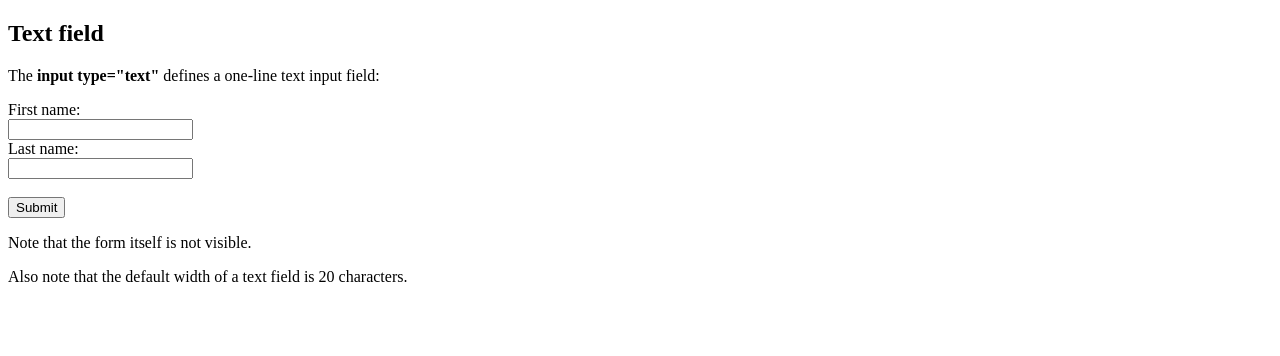
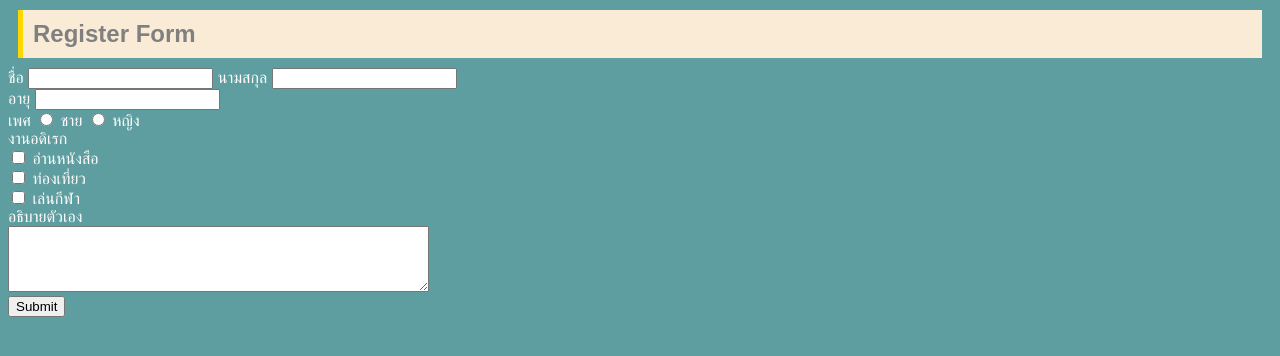
Before and after one commit to pasuthorn-b/241-820-2568, a plain HTML site: page test.html in a window 1280 px wide. Drawn offline with Linux system fonts and the light colour scheme; a web font is replaced by a local one.

Commit message:
Add files via upload

```diff
--- a/test.html
+++ b/test.html
@@ -1,20 +1,58 @@
 <!DOCTYPE html>
-<html>
+<html lang="en">
+<head>
+  <!--ส่วนนี้ไม่แสดงออกไปหน้าจอ ของ Browser-->
+  <meta charset="UTF-8">
+  <meta name="viewport" content="width=device-width, initial-scale=1.0">
+  <title>Document</title>
+  <style>
+    /* 1.แต่งใคร ? (id class DOM) 2.แต่งอะไร ? */
+    body{
+      background-color: cadetblue;
+    }
+    #register {
+      font-size: 24px;
+      color: gray;
+      font-weight: 800;
+      padding-top: 10px;
+      padding-bottom: 10px;
+      margin-top: 10px;
+      margin-bottom: 10px;
+      background-color: antiquewhite;
+      padding-left: 10px;
+      margin-left: 10px;
+      margin-right: 10px;
+      border-left: 5px solid gold;
+    }
+
+    @font-face {
+      font-family: 'Kanit';
+      src: url('./Kanit/Kanit-Regular.ttf') format('truetype');
+    }
+    body{
+      font-family: 'Kanit', sans-serif;
+      color: white;
+    }
+  </style>
+</head>
 <body>
+  <!-- ส่วนที่แสดงออกไปหน้า Browser -->
 
-<h2>Text field</h2>
-<p>The <strong>input type="text"</strong> defines a one-line text input field:</p>
+  <!-- form -->
+   <div id="register">Register Form</div>
+   ชื่อ <input class="form" type="text">
+   นามสกุล <input class="form" type="text"> <br>
+   อายุ <input class="form" type="number"> <br>
+   เพศ <input  type="radio" name="gender" value="male"> ชาย
+        <input  type="radio" name="gender" value="female"> หญิง <br>
 
-<form action="/action_page.php">
-  <label for="fname">First name:</label><br>
-  <input type="text" id="fname" name="fname"><br>
-  <label for="lname">Last name:</label><br>
-  <input type="text" id="lname" name="lname"><br><br>
-  <input type="submit" value="Submit">
-</form>
+   งานอดิเรก <br>
+    <input type="checkbox" name="hobby" value="reading"> อ่านหนังสือ <br>
+    <input type="checkbox" name="hobby" value="traveling"> ท่องเที่ยว <br>
+    <input type="checkbox" name="hobby" value="sport"> เล่นกีฬา <br>
 
-<p>Note that the form itself is not visible.</p>
-<p>Also note that the default width of a text field is 20 characters.</p>
-
+   อธิบายตัวเอง <br>
+   <textarea rows="4" cols="50"></textarea> <br>
+   <input class="form" type="submit" value="Submit">
 </body>
 </html>
```
